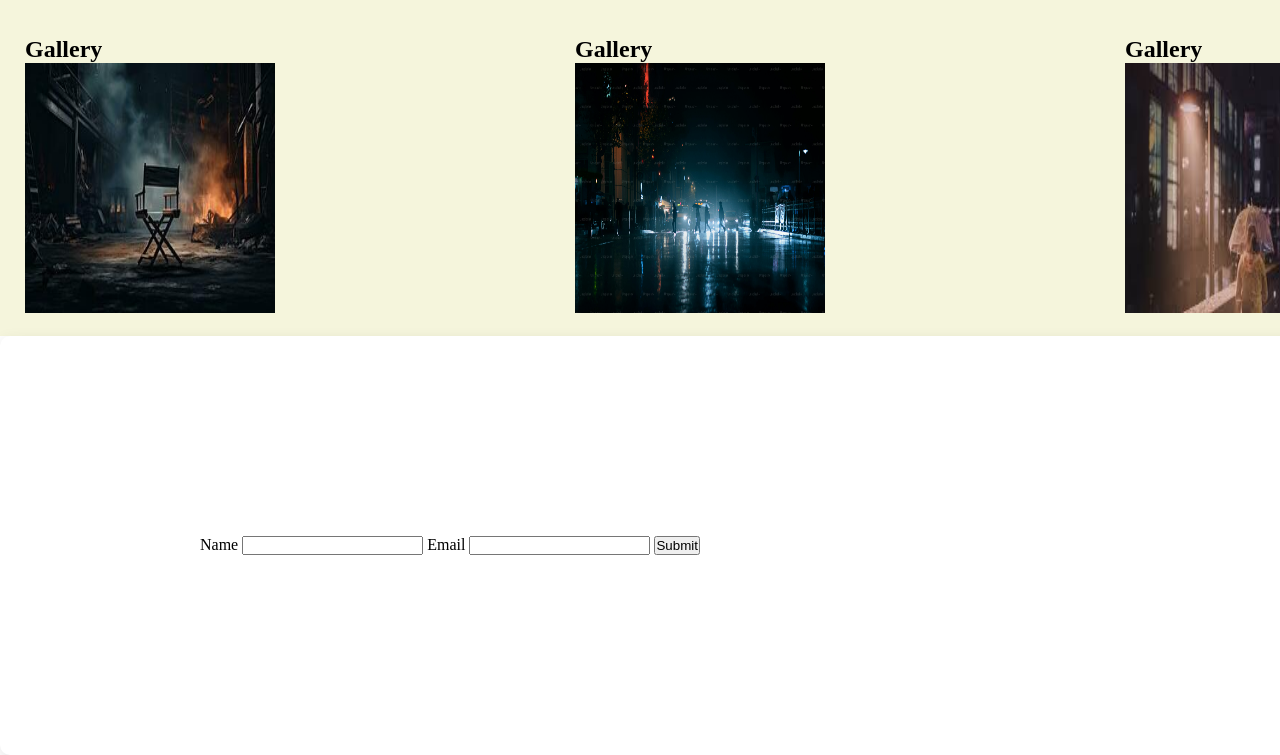
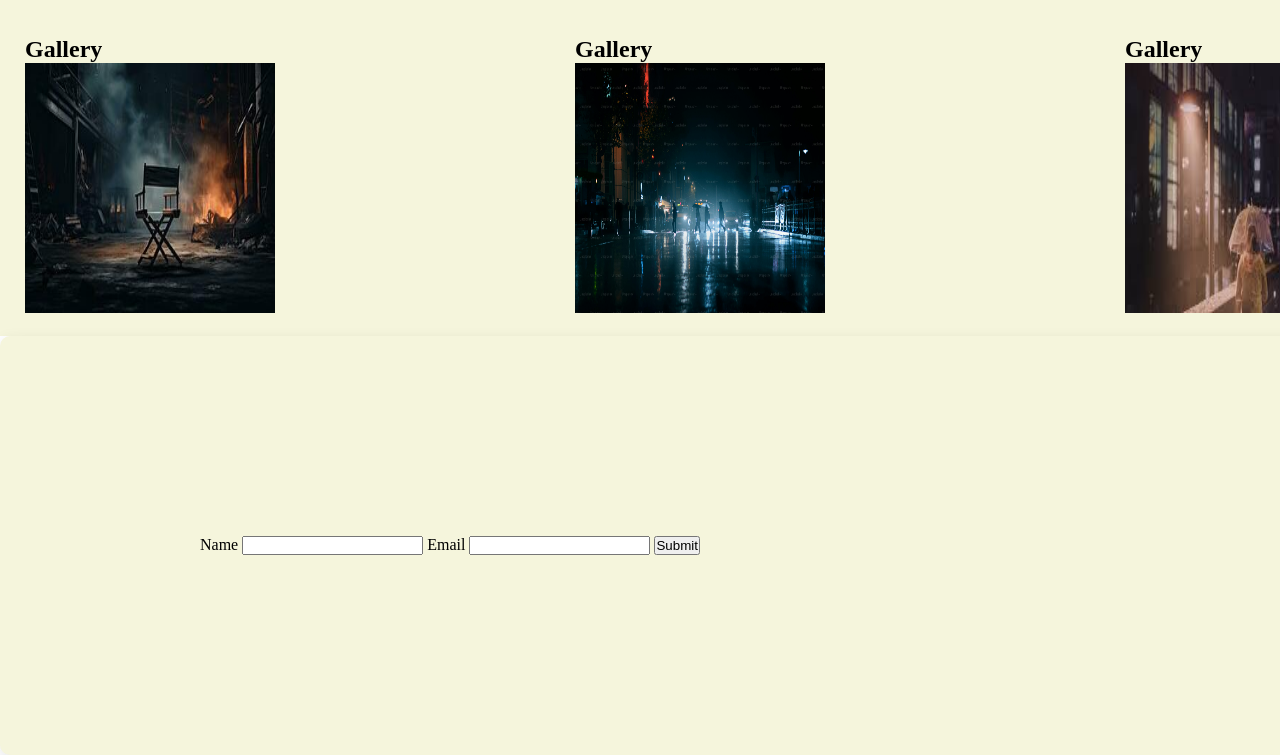
Before and after one commit to mwethya101/project, a plain HTML site: page index.html in a window 1280 px wide. Shown: the part 1165-1920 px from the top of the page. Drawn offline with Linux system fonts and the light colour scheme.

Commit message:
updated css

```diff
--- a/css/style.css
+++ b/css/style.css
@@ -72,7 +72,7 @@ img {
     align-items: center;
 }
 form {
-      background-color: white;
+      background-color: beige;
       padding: 200px;
       border-radius: 10px;
       box-shadow: 0 5px 15px rgba(0, 0, 0, 0.1);
```
